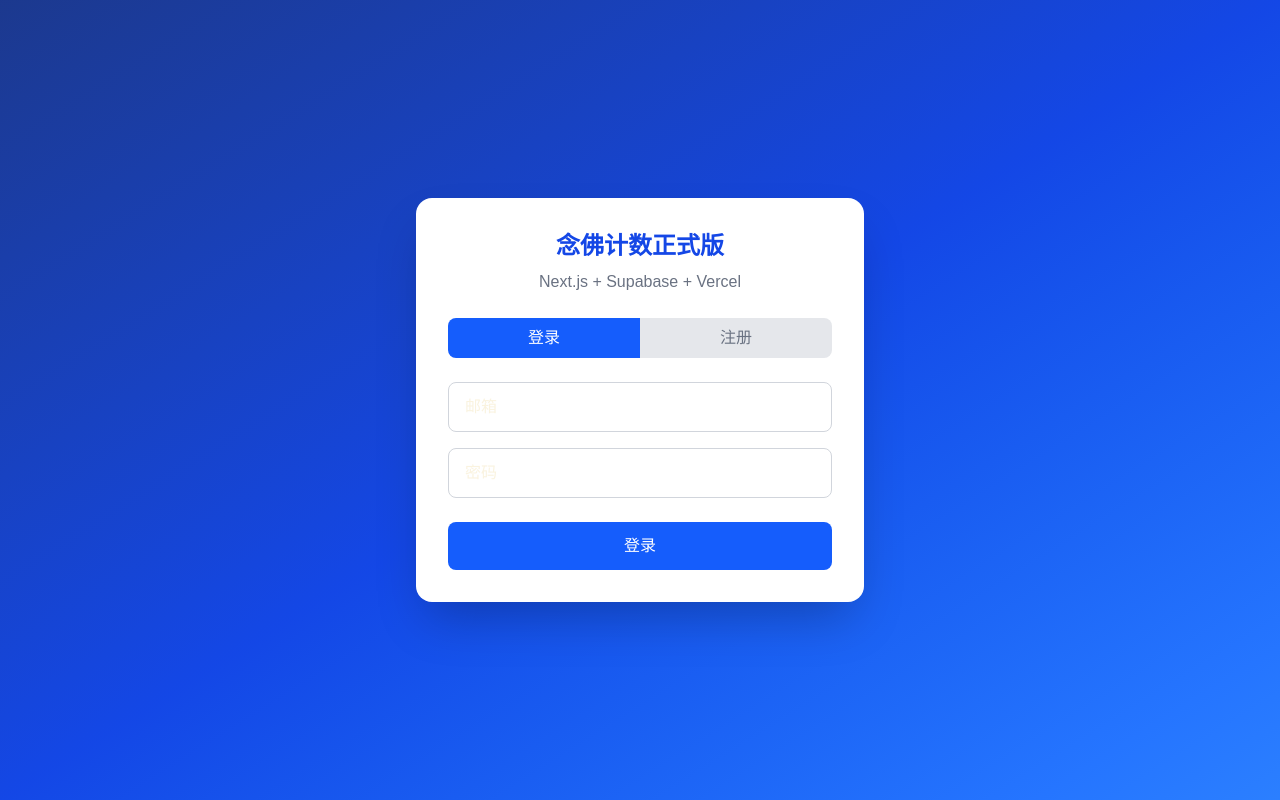
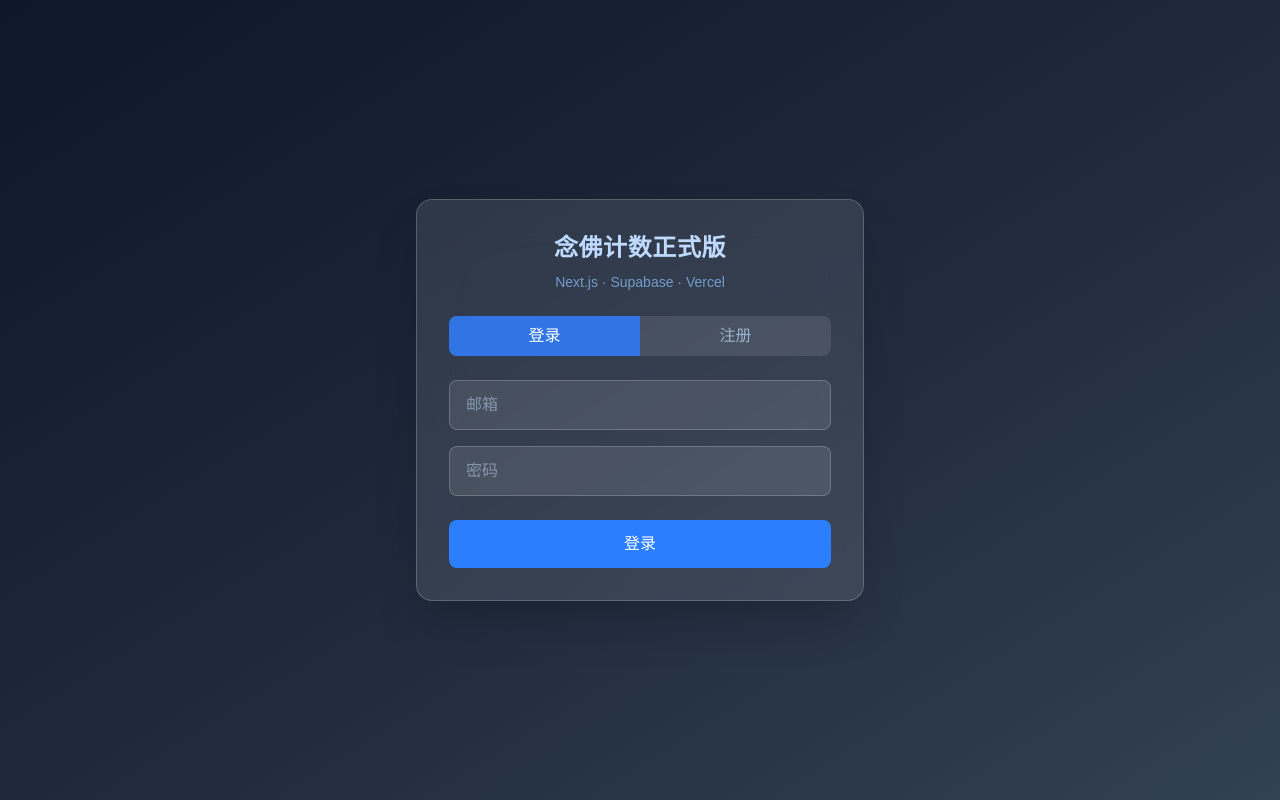
Before and after one commit to Cecilia198868/buddhist-counter-app, a Next.js app: page /login in a window 1280 px wide. Built offline with nearby package versions, Linux system fonts and the light colour scheme.

Commit message:
UI: deep blue zen style

```diff
--- a/app/login/page.tsx
+++ b/app/login/page.tsx
@@ -6,26 +6,27 @@ export default function LoginPage() {
   const [isLogin, setIsLogin] = useState(true);
 
   return (
-    <div className="min-h-screen flex items-center justify-center bg-gradient-to-br from-blue-900 via-blue-700 to-blue-500">
+    <div className="min-h-screen flex items-center justify-center bg-gradient-to-br from-[#0f172a] via-[#1e293b] to-[#334155]">
 
-      <div className="w-full max-w-md bg-white rounded-2xl shadow-2xl p-8">
+      {/* 卡片 */}
+      <div className="w-full max-w-md backdrop-blur-xl bg-white/10 border border-white/20 rounded-2xl shadow-2xl p-8">
 
-        <h1 className="text-2xl font-bold text-center text-blue-700 mb-2">
+        <h1 className="text-2xl font-semibold text-center text-blue-200 mb-2 tracking-wide">
           念佛计数正式版
         </h1>
 
-        <p className="text-center text-gray-500 mb-6">
-          Next.js + Supabase + Vercel
+        <p className="text-center text-blue-300/70 mb-6 text-sm">
+          Next.js · Supabase · Vercel
         </p>
 
-        {/* 切换按钮 */}
-        <div className="flex mb-6">
+        {/* 切换 */}
+        <div className="flex mb-6 bg-white/10 rounded-lg overflow-hidden">
           <button
             onClick={() => setIsLogin(true)}
-            className={`flex-1 py-2 rounded-l-lg ${
+            className={`flex-1 py-2 transition ${
               isLogin
-                ? "bg-blue-600 text-white"
-                : "bg-gray-200 text-gray-500"
+                ? "bg-blue-500/80 text-white"
+                : "text-blue-200/70"
             }`}
           >
             登录
@@ -33,10 +34,10 @@ export default function LoginPage() {
 
           <button
             onClick={() => setIsLogin(false)}
-            className={`flex-1 py-2 rounded-r-lg ${
+            className={`flex-1 py-2 transition ${
               !isLogin
-                ? "bg-blue-600 text-white"
-                : "bg-gray-200 text-gray-500"
+                ? "bg-blue-500/80 text-white"
+                : "text-blue-200/70"
             }`}
           >
             注册
@@ -47,17 +48,17 @@ export default function LoginPage() {
         <input
           type="email"
           placeholder="邮箱"
-          className="w-full mb-4 px-4 py-3 border border-gray-300 rounded-lg focus:outline-none focus:ring-2 focus:ring-blue-500"
+          className="w-full mb-4 px-4 py-3 bg-white/10 text-white placeholder-blue-200/50 border border-white/20 rounded-lg focus:outline-none focus:ring-2 focus:ring-blue-400"
         />
 
         <input
           type="password"
           placeholder="密码"
-          className="w-full mb-6 px-4 py-3 border border-gray-300 rounded-lg focus:outline-none focus:ring-2 focus:ring-blue-500"
+          className="w-full mb-6 px-4 py-3 bg-white/10 text-white placeholder-blue-200/50 border border-white/20 rounded-lg focus:outline-none focus:ring-2 focus:ring-blue-400"
         />
 
         {/* 按钮 */}
-        <button className="w-full py-3 bg-blue-600 hover:bg-blue-700 text-white rounded-lg font-semibold transition">
+        <button className="w-full py-3 bg-blue-500 hover:bg-blue-600 text-white rounded-lg font-medium transition">
           {isLogin ? "登录" : "注册"}
         </button>
       </div>
```
